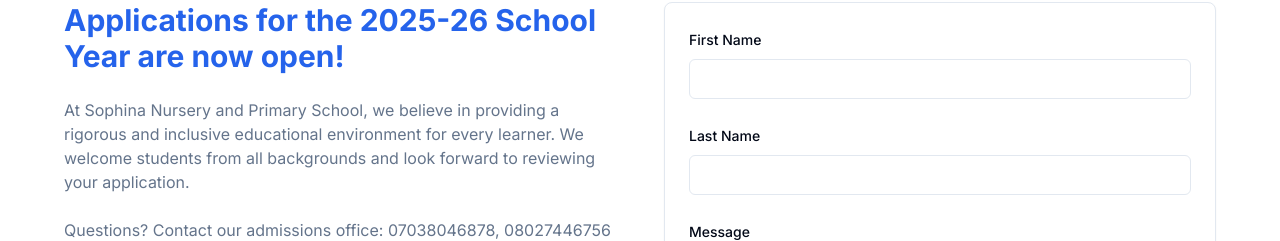
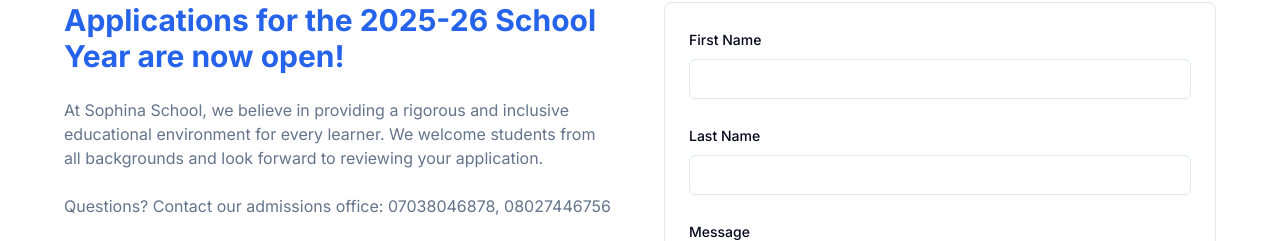
Before and after one commit to enweazudaniel/sophinanew, a Next.js app: page /apply in a window 1280 px wide. Shown: the part 559-800 px from the top of the page. Built offline with nearby package versions, Linux system fonts and the light colour scheme.

Commit message:
Change school name to 'Sophina School'
Updated the school name in the application message.

```diff
--- a/app/apply/ApplyPageClient.tsx
+++ b/app/apply/ApplyPageClient.tsx
@@ -61,7 +61,7 @@ export default function ApplyPageClient() {
           <div className="space-y-6">
             <h2 className="text-3xl font-bold text-primary">Applications for the 2025-26 School Year are now open!</h2>
             <p className="text-muted-foreground">
-              At Sophina Nursery and Primary School, we believe in providing a rigorous and inclusive educational
+              At Sophina School, we believe in providing a rigorous and inclusive educational
               environment for every learner. We welcome students from all backgrounds and look forward to reviewing your
               application.
             </p>
```
